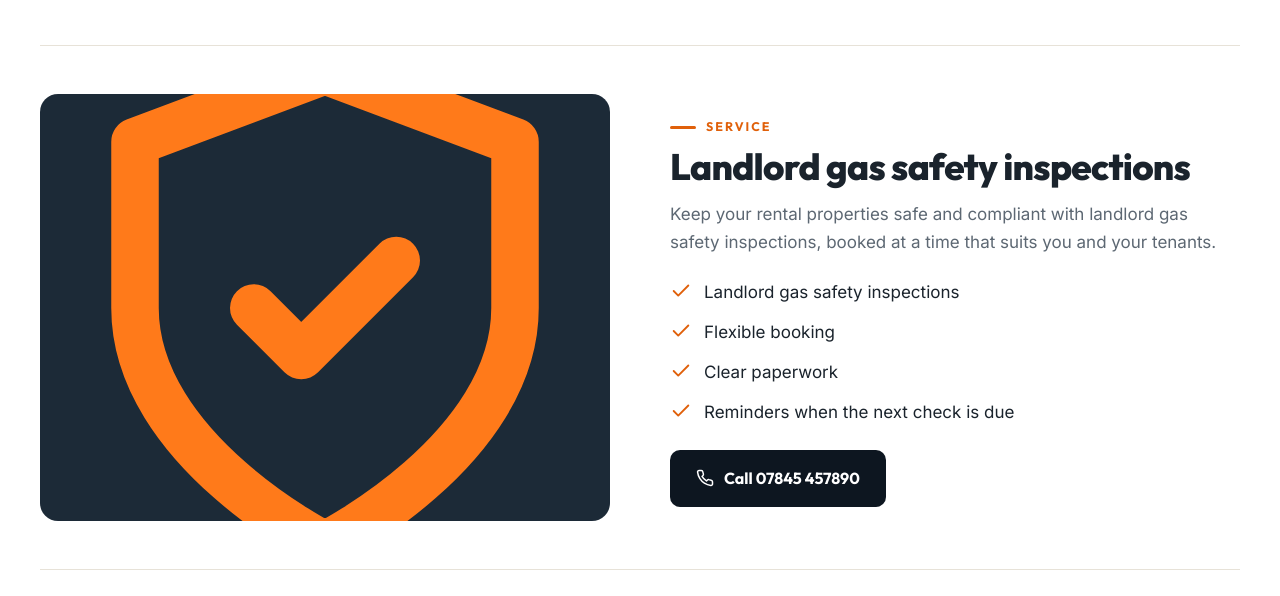
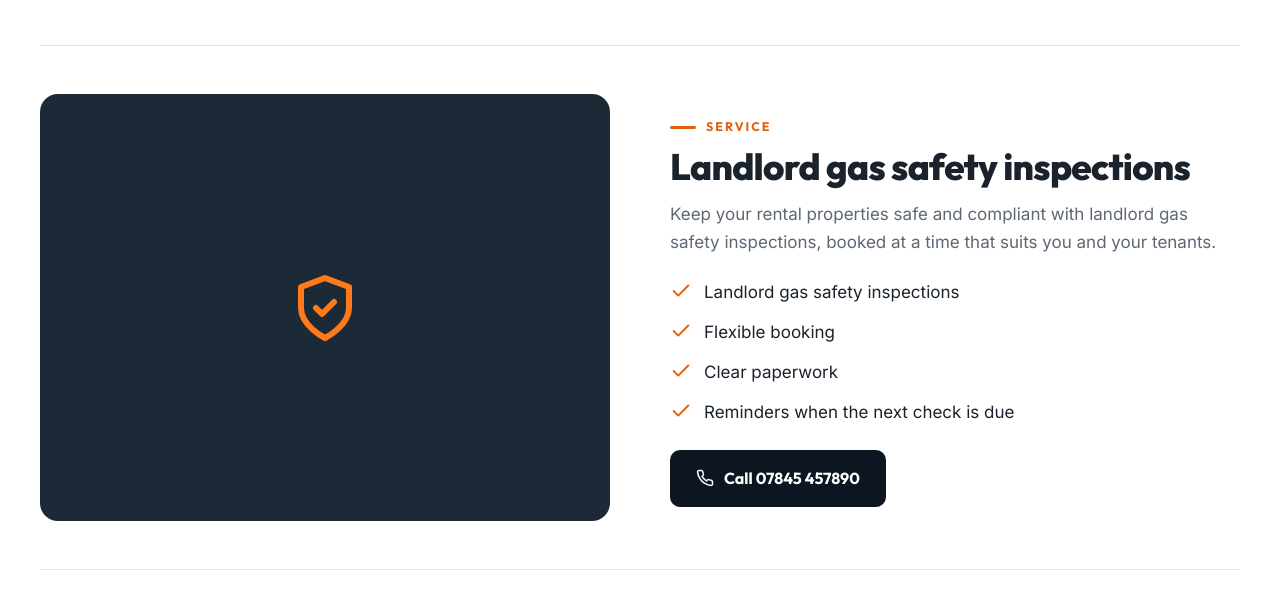
Before and after one commit to PomegranteAI/pom-rebuilds, a plain HTML site: page ak-complete-services/services.html in a window 1280 px wide. Shown: the part 2543-3139 px from the top of the page. Drawn offline with Linux system fonts and the light colour scheme.

Commit message:
AK Complete Services: fix icon panel size
Co-Authored-By: Claude Opus 5.5 <noreply@anthropic.com>
Claude-Session: https://claude.ai/code/session_01FEXJdhEmNubSBbeRGsGvh8

```diff
--- a/ak-complete-services/services.html
+++ b/ak-complete-services/services.html
@@ -82,7 +82,7 @@
       </div>
     </div>
     <div class="svc" id="landlords">
-      <div class="svc-img reveal" style="display:grid;place-items:center;background:var(--ink-3);border-radius:18px;min-height:220px;color:var(--amber)"><i data-i="shield"></i></div>
+      <div class="svc-img icon reveal"><i data-i="shield"></i></div>
       <div class="reveal"><!-- CONFIRM: certificate type (CP12) and Gas Safe details -->
         <span class="eyebrow">Service</span>
         <h2>Landlord gas safety inspections</h2>
--- a/ak-complete-services/style.css
+++ b/ak-complete-services/style.css
@@ -252,3 +252,7 @@ section{padding:clamp(64px,9vw,112px) 0}
 .hero-card li svg{width:20px;height:20px;color:var(--amber);flex:none}
 .hero-card .big{display:block;margin-top:22px;padding-top:20px;border-top:1px solid var(--line);font-family:var(--display);font-weight:800;font-size:1.6rem;color:#fff}
 .hero-card .big small{display:block;font-family:var(--body);font-weight:500;font-size:.85rem;color:var(--muted-l)}
+
+/* icon panel for services without a photo */
+.svc-img.icon{display:grid;place-items:center;background:var(--ink-3);color:var(--amber)}
+.svc-img.icon svg{width:72px;height:72px}
```
